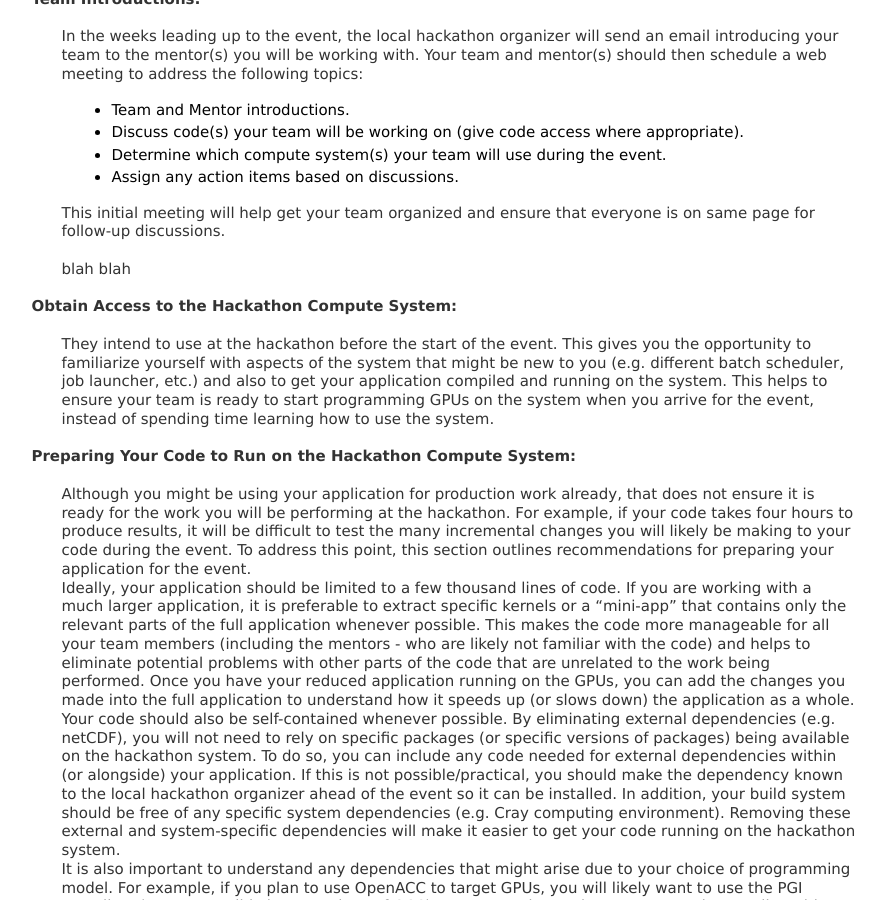
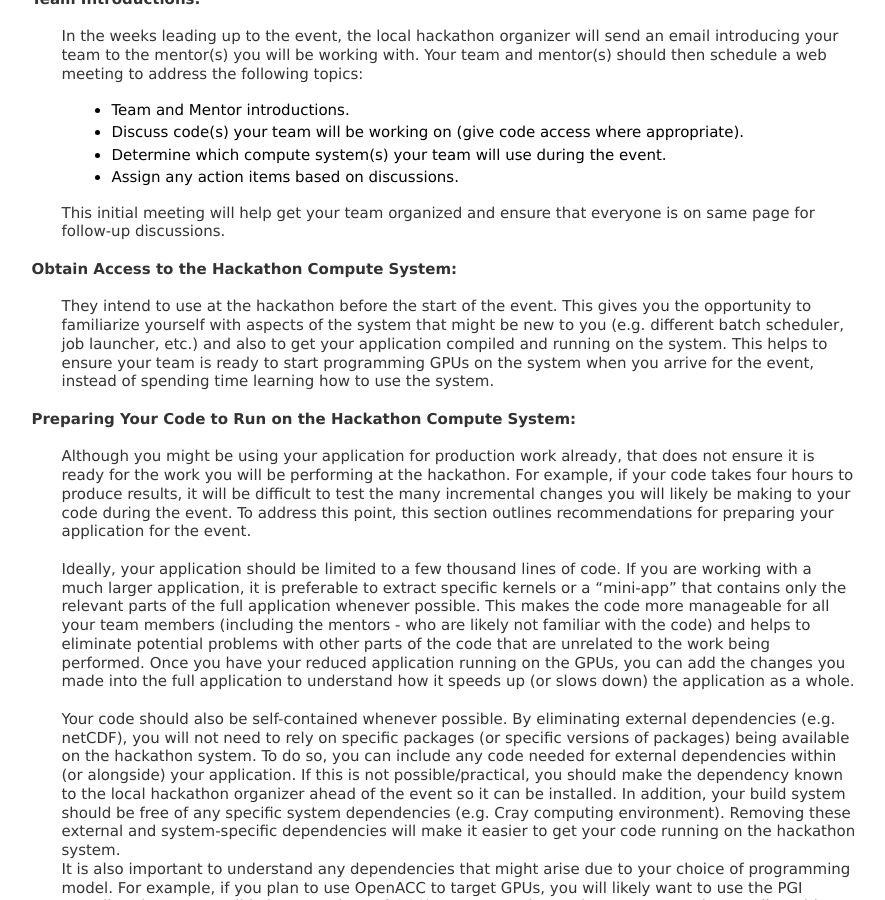
Before and after one commit to sdsc-hpc-training/sdsc-hpc-training.github.io, a Jekyll site: the page built from gpuhackathon/attendee_guide.html, in a window 1280 px wide and 900 px high, scrolled down 751 px. Shown: the whole window, without its empty margins (196-1081 px from the left). Built offline with Jekyll 4.4.1, drawn with Linux system fonts in a browser that asks for light colours.

Commit message:
Update attendee_guide.html

```diff
--- a/gpuhackathon/attendee_guide.html
+++ b/gpuhackathon/attendee_guide.html
@@ -59,8 +59,6 @@ title: SDSC GPU Hackathon - Attendee Guide
             <p class="indent">This initial meeting will help get your team organized and ensure that everyone is on same page for follow-up discussions.
             </p>
             <p> &nbsp; </p>
-            <p class="indent">blah blah</p>
-            <p> &nbsp; </p>
             <p><b>Obtain Access to the Hackathon Compute System:</b></p>
             <p> &nbsp; </p>
             <p class="indent">
@@ -78,8 +76,10 @@ title: SDSC GPU Hackathon - Attendee Guide
             <p class="indent">
               Although you might be using your application for production work already, that does not ensure it is ready for the work you will be performing at the hackathon. For example, if your code takes four hours to produce results, it will be difficult to test the many incremental changes you will likely be making to your code during the event. To address this point, this section outlines recommendations for preparing your application for the event.
             </p>
+      <p> &nbsp; </p>
             <p class="indent">Ideally, your application should be limited to a few thousand lines of code. If you are working with a much larger application, it is preferable to extract specific kernels or a “mini-app” that contains only the relevant parts of the full application whenever possible. This makes the code more manageable for all your team members (including the mentors - who are likely not familiar with the code) and helps to eliminate potential problems with other parts of the code that are unrelated to the work being performed. Once you have your reduced application running on the GPUs, you can add the changes you made into the full application to understand how it speeds up (or slows down) the application as a whole.
             </p>
+      <p> &nbsp; </p>
             <p class="indent">
               Your code should also be self-contained whenever possible. By eliminating external dependencies (e.g. netCDF), you will not need to rely on specific packages (or specific versions of packages) being available on the hackathon system. To do so, you can include any code needed for external dependencies within (or alongside) your application. If this is not possible/practical, you should make the dependency known to the local hackathon organizer ahead of the event so it can be installed. In addition, your build system should be free of any specific system dependencies (e.g. Cray computing environment). Removing these external and system-specific dependencies will make it easier to get your code running on the hackathon system.
             </p>
```
